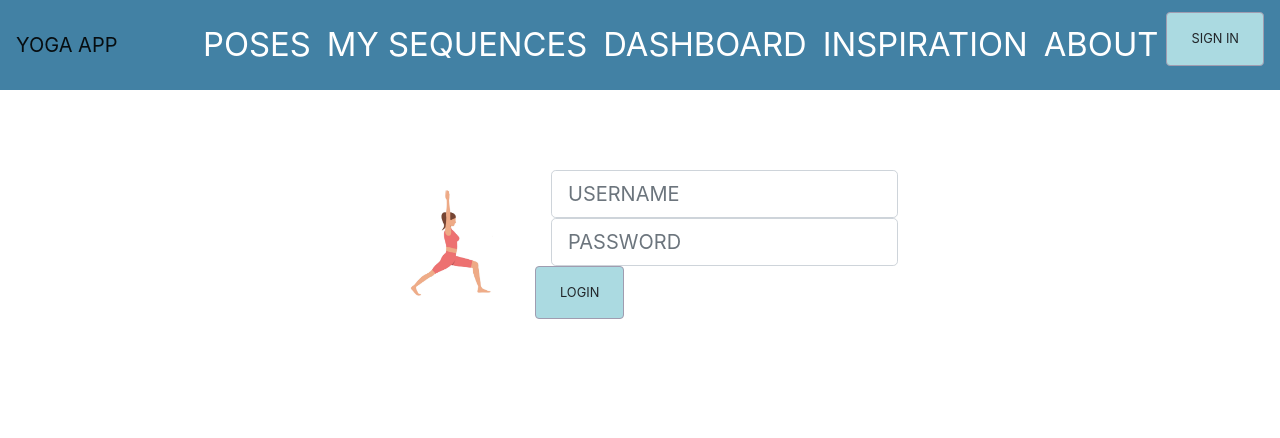
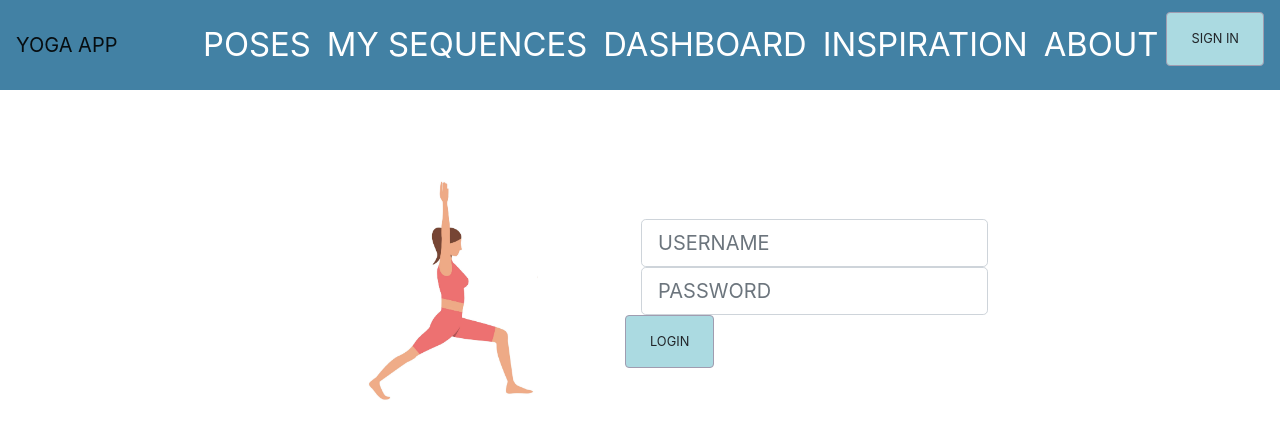
Before and after one commit to marykang09/project-frontend, a React (Create React App) app: page /login in a window 1280 px wide. Shown: the top 438 px of the page. Built offline with nearby package versions, Linux system fonts and the light colour scheme; no server answers.

Commit message:
styling bugs fixed

```diff
--- a/src/App.css
+++ b/src/App.css
@@ -82,7 +82,7 @@ ul li {
 }
 
 /* ------------DASHBOARD------------ */
-.dashbaord {
+.dashboard {
   margin-left: 120px;
   margin-right: 120px;
   margin-top: 32px;
@@ -261,14 +261,14 @@ a:visited {
 
 /* ------------SEARCHBAR------------ */
 .customsearch {
-  width: 750px;
+  min-width: 750px !important;
   margin: 0 auto;
 
 }
 
 input.customsearch {
   margin: 0 auto;
-  width: 50%;
+  width: 700px;
   height: 70px;
   padding: 0 20px;
   font-size: 1rem;
@@ -276,12 +276,37 @@ input.customsearch {
   outline: none;
  }
 
+ /* ------------POSES PAGE------------ */
+ .pose-page {
+  min-width: 100% !important;
+  height: 100% !important;
+  display: flex !important;
+  flex-direction: column !important;
+  overflow: hidden;
+ }
+
+ .pose-div {
+  min-width: 100% !important;
+  margin-top: 100px !important;
+}
+
+.pose-list {
+  min-width: 100% !important;
+  height: 100% !important;
+  overflow: auto !important;
+}
+
+ /* ------------OTHER PAGES------------ */
+.padding {
+  padding-top: 110px;
+}
  /* ------------LINE------------ */
  .line {
     border-top: .90px solid #4281A4;
     height: 5px;
-    margin-left: 152px;
-    margin-right: 152px;
+    width: 1200px !important;
+    margin-left: auto;
+    margin-right: auto;
 }
 
 /*
@@ -298,9 +323,10 @@ input.customsearch {
       line-height: 30px;
 } */
 
-/* body, html {
-  height: 100%
-} */
+body, html {
+  height: 100% !important;
+  width: 100% !important;
+}
 
 /* NOTE- THIS MADE THE NAV BAR CUT OFF */
 /* .home-page {
@@ -320,7 +346,8 @@ input.customsearch {
 
 .main {
   text-align: center;
-  padding: 150px;
+  width: 100%;
+  height: calc(100vh - 90px) !important;
 }
 
 
@@ -328,6 +355,8 @@ input.customsearch {
 /* THIS STUFF WAS ALREADY HERE */
 .App {
   text-align: center;
+  width: 100% !important;
+  height: 100% !important;
 }
 
 .App-logo {
--- a/src/App.js
+++ b/src/App.js
@@ -70,7 +70,8 @@ class App extends React.Component {
                 <Route render={ErrorPage} />
 
               </Switch>
-          </div> }
+            </div>
+          }
       </div>
     )
   }
--- a/src/components/Dashboard.js
+++ b/src/components/Dashboard.js
@@ -39,7 +39,7 @@ class Dashboard extends React.Component {
 
     render(){
         return (!this.props.currentUser ? null :
-            <div>
+            <div className="padding">
                 <div className="dashboard">
                     <h1 className="header"> NAMASTE, WELCOME BACK </h1>
                     <p className="ptag"><strong> {this.props.currentUser.first_name} </strong></p>
--- a/src/components/LoginForm.js
+++ b/src/components/LoginForm.js
@@ -47,7 +47,7 @@ class LoginForm extends React.Component {
 
     render (){
         return this.props.currentUser ? <Redirect to="/login"/> :
-
+            <div className="padding">
                 <div className="login-page">
                     <div className="login-image">
                         <img src={yogi} style={{width: "50%"}}/>
@@ -67,6 +67,7 @@ class LoginForm extends React.Component {
 
                     <br></br>
                     <div className="login-error"> { this.props.errors ? this.props.errors : null} </div>
+                </div>
             </div>
 
 
--- a/src/components/MySequencesPage.js
+++ b/src/components/MySequencesPage.js
@@ -5,7 +5,6 @@ import Sequence from './Sequence'
 import { connect } from 'react-redux'
 import { Button, Form, FormControl, Container, Row } from 'react-bootstrap'
 import { addingNewSequence } from '../redux/actions'
-import styled from 'styled-components';
 import swal from 'sweetalert'
 
 class MySequencesPage extends React.Component {
@@ -83,29 +82,22 @@ class MySequencesPage extends React.Component {
 
             newSequenceName: "",
             newSequenceNotes: "",
+            name: this.props.currentUser.first_name
 
         }) // this is to reset the form
     }
 
     render(){
 
-        const Title = styled.h1`
-        font-size: 2.0em;
-        text-align: center;
-        color: white;
-        `;
-
-        const Wrapper = styled.section`
-        padding: 3em;
-        background: #a3b9c9;
-        `;
 
         console.log("inside mysequences page", this.props.sequences)
+        console.log("what is currentUser?", this.state.name)
 
-        return (!this.props.sequences ? null :
+        return (!this.props.sequences && !this.props.currentUser ? null :
 
-                <div>
-                    <h1> MY SEQUENCES </h1>
+                <div className="padding">
+                    <h1> SEQUENCES </h1>
+                        <p> curated by  </p>
                     <br></br>
                     <div className="line"></div>
                     <br></br>
--- a/src/components/PosesList.js
+++ b/src/components/PosesList.js
@@ -8,8 +8,7 @@ const PosesList = (props) => {
     console.log("PosesList props:", props)
 
     return (
-        <div>
-
+        <div className="pose-list">
                 <br></br>
                 <Row className="justify-content-md-center">
                     <Col md="auto"></Col>
@@ -22,8 +21,6 @@ const PosesList = (props) => {
                             sequence={""} />
                     ))}
                 </Row>
-
-
         </div>
     )
 }
--- a/src/components/PosesPage.js
+++ b/src/components/PosesPage.js
@@ -9,7 +9,7 @@ const PosesPage = (props) => {
     console.log("PosesPage props:", props)
 
     return (
-        <div>
+        <div className="pose-page">
           <div className="pose-div">
                 <h1> BROWSE ALL POSES </h1>
                 <br></br>
--- a/src/components/QuotesPage.js
+++ b/src/components/QuotesPage.js
@@ -12,11 +12,10 @@ class QuotesPage extends React.Component{
 
     render(){
         return (
-            <div>
-
+            <div className="padding">
                 <div className="quotes">
-                <div className="line"></div>
                     <h1 className="header"> QUOTES </h1>
+                        <div className="line"></div>
                     <br></br>
                         {this.props.quotes.map(quote => <Quote key={quote.id} quote={quote}/> )}
                 </div>
--- a/src/components/SearchBar.js
+++ b/src/components/SearchBar.js
@@ -18,21 +18,7 @@ const SearchBar = (props) => {
                 value={props.value}
                 onChange={e => props.onChange(e.target.value)} />
 
-                    <>
-                    <style type="text/css">
-                        {`
-                        .btn-flat {
-                        background-color: #ABDAE1;
-                        color: white;
-                        }
 
-                        .btn-md {
-                        padding: 1rem 1.5rem;
-                        font-size: 1.5rem;
-                        }
-                        `}
-                    </style>
-                    </>
                 <Link className="item" to='/poses' >
                     <Button className="mybtn" variant="flat" size="md">
                         SEARCH
```
Lines whose indentation alone changed are shown as unchanged.
